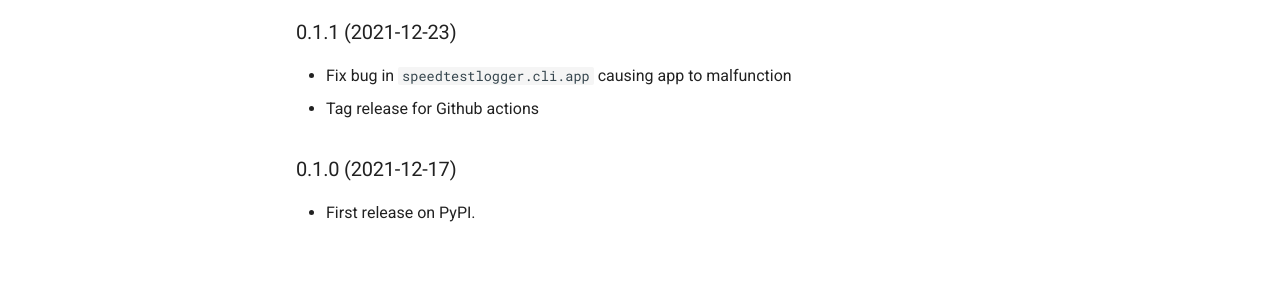
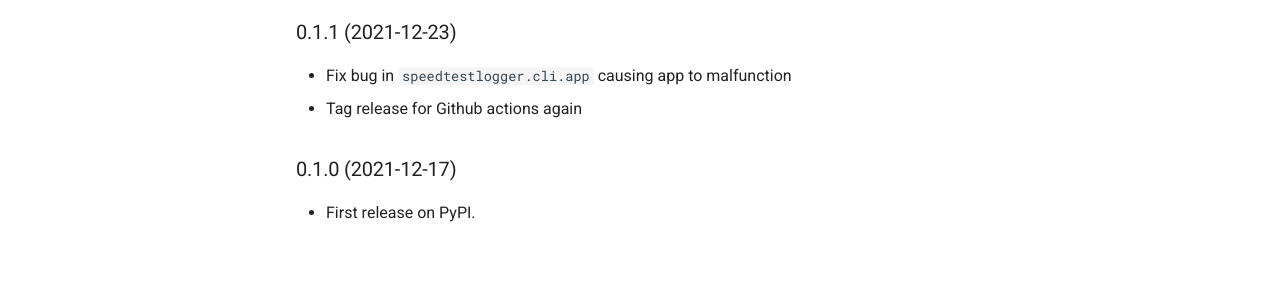
Before and after one commit to radinplaid/netspeedlogger, an MkDocs documentation site: the page built from docs/history.md, in a window 1280 px wide. Shown: the part 262-554 px from the top of the page. Built offline with MkDocs 1.6.1 and Material for MkDocs 9.7.7, drawn with Linux system fonts in a browser that asks for light colours; comment, search, counter and statistics services are not loaded.

Commit message:
Update tags again

```diff
--- a/HISTORY.md
+++ b/HISTORY.md
@@ -3,7 +3,7 @@
 ## 0.1.1 (2021-12-23)
 
 * Fix bug in `speedtestlogger.cli.app` causing app to malfunction
-* Tag release for Github actions
+* Tag release for Github actions again
 
 ## 0.1.0 (2021-12-17)
 
```
